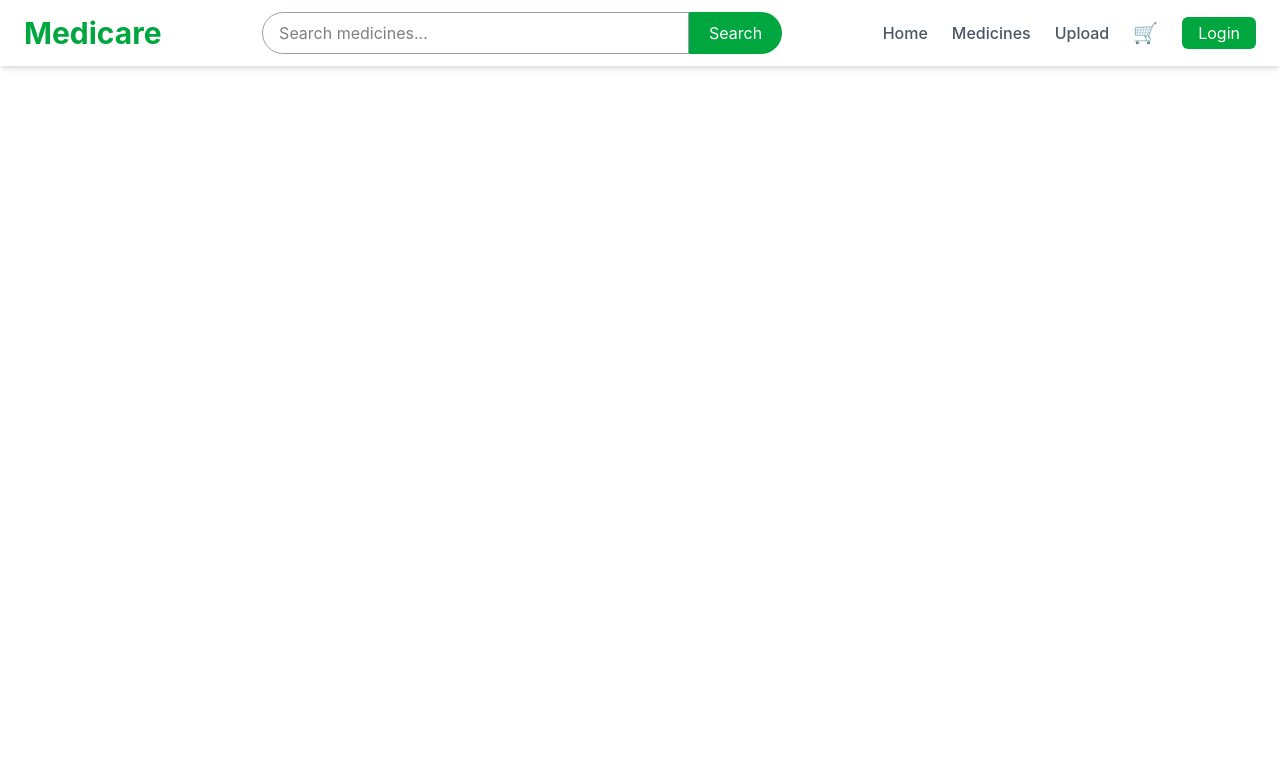
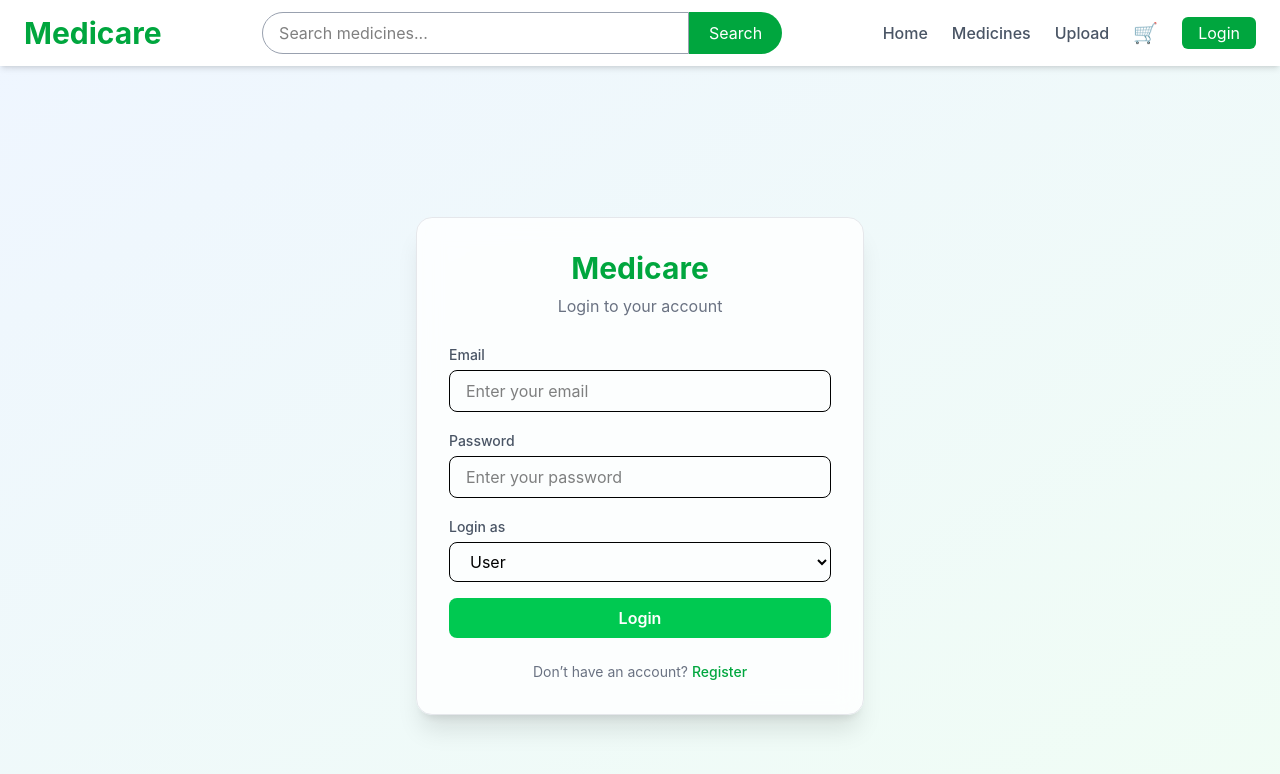
Before and after one commit to Shashwat369/MediCare, a React (Vite) app in the folder client/: page /login in a window 1280 px wide. Shown: the top 774 px of the page. Built offline with nearby package versions, Linux system fonts and the light colour scheme.

Commit message:
Login Page Created

```diff
--- a/client/src/App.jsx
+++ b/client/src/App.jsx
@@ -1,6 +1,7 @@
 import Navbar from "./components/Navbar";
 import { BrowserRouter , Routes , Route } from "react-router-dom";
 import LandingPage from "./pages/LandingPage";
+import Login from "./pages/Login";
 
 function App() {
   return (
@@ -8,7 +9,7 @@ function App() {
       <Navbar />
       <Routes>
         <Route path="/" element={<LandingPage />} />
-        {/* <Route path="/login" element={<LoginPage />} /> */}
+        <Route path="/login" element={<Login />} />
       </Routes>
     </BrowserRouter>
   );
--- a/client/src/components/Hero.jsx
+++ b/client/src/components/LandingPage/Hero.jsx
@@ -1,6 +1,6 @@
 import { motion } from "framer-motion";
 import { useRef } from "react";
-import Image1 from "../assets/Images/Image1.png";
+import Image1 from "../../assets/Images/Image1.png";
 
 export default function HeroSection() {
 
--- a/client/src/components/Navbar.jsx
+++ b/client/src/components/Navbar.jsx
@@ -43,9 +43,9 @@ const Navbar = () => {
           </span>
 
           {/* Login */}
-          <button className="bg-green-600 text-white px-4 py-1 rounded-md">
+          <Link to="/login" className="bg-green-600 text-white px-4 py-1 rounded-md">
             Login
-          </button>
+          </Link>
 
         </div>
 
--- /dev/null
+++ b/client/src/pages/Login.jsx
@@ -0,0 +1,120 @@
+import React, { useState } from "react";
+import { useNavigate, Link } from "react-router-dom";
+
+const Login = () => {
+  const navigate = useNavigate();
+
+  const [formData, setFormData] = useState({
+    email: "",
+    password: "",
+    role: "user",
+  });
+
+  const handleChange = (e) => {
+    setFormData({
+      ...formData,
+      [e.target.name]: e.target.value,
+    });
+  };
+
+  const handleSubmit = (e) => {
+    e.preventDefault();
+
+    // Dummy login logic
+    if (formData.email && formData.password) {
+      if (formData.role === "user") {
+        navigate("/user/home");
+      } else if (formData.role === "seller") {
+        navigate("/seller/dashboard");
+      }
+    } else {
+      alert("Please fill all fields");
+    }
+  };
+
+  return (
+    <div className="min-h-screen flex items-center justify-center bg-gradient-to-br from-blue-50 to-green-50">
+      <div className="w-full max-w-md bg-white/80 backdrop-blur-md shadow-xl rounded-2xl p-8 border border-gray-200">
+
+        {/* Logo / Title */}
+        <h1 className="text-3xl font-bold text-center text-green-600 mb-2">
+          Medicare
+        </h1>
+        <p className="text-center text-gray-500 mb-6">
+          Login to your account
+        </p>
+
+        {/* Form */}
+        <form onSubmit={handleSubmit} className="space-y-4">
+
+          {/* Email */}
+          <div>
+            <label className="text-sm font-medium text-gray-600">
+              Email
+            </label>
+            <input
+              type="email"
+              name="email"
+              placeholder="Enter your email"
+              value={formData.email}
+              onChange={handleChange}
+              className="w-full mt-1 px-4 py-2 border rounded-lg focus:outline-none focus:ring-2 focus:ring-green-400"
+            />
+          </div>
+
+          {/* Password */}
+          <div>
+            <label className="text-sm font-medium text-gray-600">
+              Password
+            </label>
+            <input
+              type="password"
+              name="password"
+              placeholder="Enter your password"
+              value={formData.password}
+              onChange={handleChange}
+              className="w-full mt-1 px-4 py-2 border rounded-lg focus:outline-none focus:ring-2 focus:ring-green-400"
+            />
+          </div>
+
+          {/* Role Select */}
+          <div>
+            <label className="text-sm font-medium text-gray-600">
+              Login as
+            </label>
+            <select
+              name="role"
+              value={formData.role}
+              onChange={handleChange}
+              className="w-full mt-1 px-4 py-2 border rounded-lg focus:outline-none focus:ring-2 focus:ring-green-400"
+            >
+              <option value="user">User</option>
+              <option value="seller">Seller</option>
+            </select>
+          </div>
+
+          {/* Button */}
+          <button
+            type="submit"
+            className="w-full bg-green-500 hover:bg-green-600 text-white py-2 rounded-lg font-semibold transition duration-200"
+          >
+            Login
+          </button>
+        </form>
+
+        {/* Footer */}
+        <p className="text-center text-sm text-gray-500 mt-6">
+          Don’t have an account?{" "}
+          <Link
+            to="/register"
+            className="text-green-600 font-medium hover:underline"
+          >
+            Register
+          </Link>
+        </p>
+      </div>
+    </div>
+  );
+};
+
+export default Login;
```
Also changed, not shown: client/src/components/LandingPage/PopularMedicine.jsx (renamed from client/src/components/PopularMedicine.jsx, +6 -6 lines), client/src/pages/LandingPage.jsx (+7 -7 lines), client/src/components/LandingPage/AIPrescription.jsx (renamed from client/src/components/AIPrescription.jsx), client/src/components/LandingPage/HowItWorks.jsx (renamed from client/src/components/HowItWorks.jsx), client/src/components/LandingPage/LandingFooter.jsx (renamed from client/src/components/LandingFooter.jsx), client/src/components/LandingPage/MedicineCategories.jsx (renamed from client/src/components/MedicineCategories.jsx), client/src/components/LandingPage/TrustSection.jsx (renamed from client/src/components/TrustSection.jsx), 1 other file (tests, documents, lock files or other folders).
